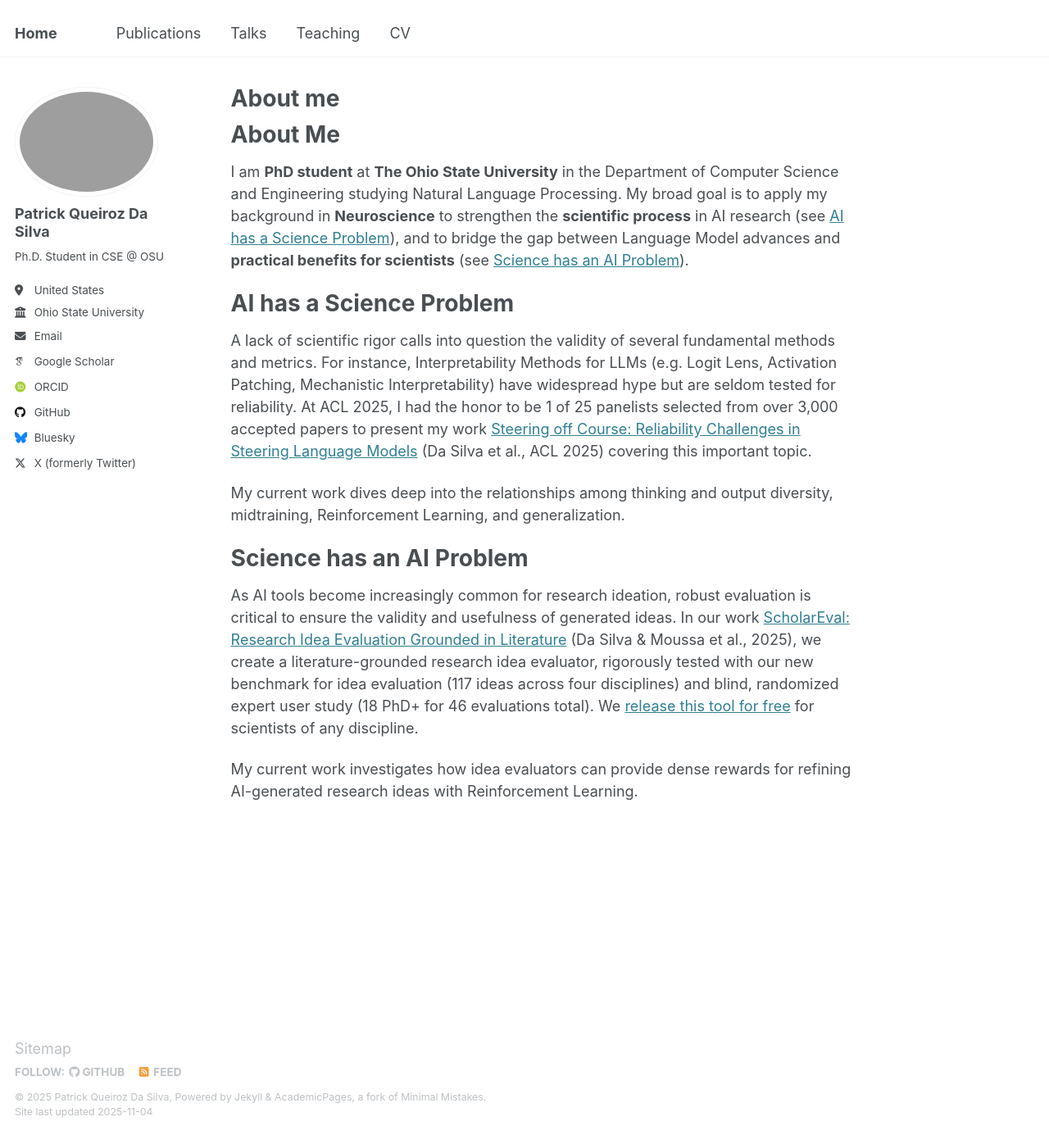
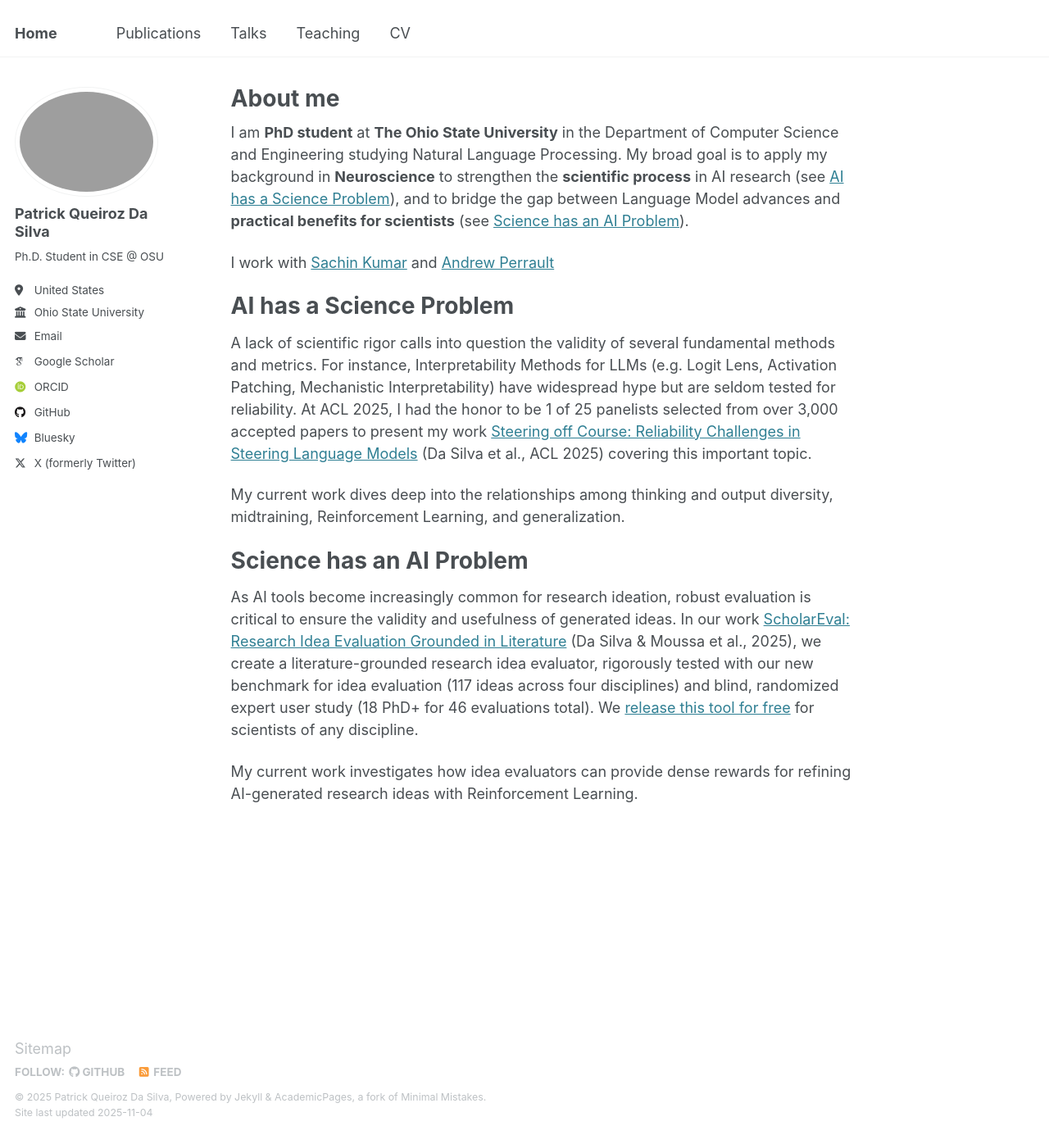
Before and after one commit to patqdasilva/patqdasilva.github.io, a Jekyll site: the page built from _pages/about.md, in a window 1280 px wide and 1385 px high. Shown: the whole window at 82% size. Built offline with Jekyll 4.4.1, drawn with Linux system fonts in a browser that asks for light colours; some web fonts are replaced.

Commit message:
Update About Me section with collaborators' info
Added collaborators' names and links to the About Me section.

```diff
--- a/_pages/about.md
+++ b/_pages/about.md
@@ -6,8 +6,9 @@ redirect_from:
   - /about/
   - /about.html
 ---
-# About Me
 I am **PhD student** at **The Ohio State University** in the Department of Computer Science and Engineering studying Natural Language Processing. My broad goal is to apply my background in **Neuroscience** to strengthen the **scientific process** in AI research (see [AI has a Science Problem](#AI-has-a-Science-Problem)), and to bridge the gap between Language Model advances and **practical benefits for scientists** (see [Science has an AI Problem](#Science-has-an-AI-Problem)).
+
+I work with [Sachin Kumar](https://sites.google.com/view/sachinkumar) and [Andrew Perrault](https://aperrault.github.io)
 
 # AI has a Science Problem
 
```
